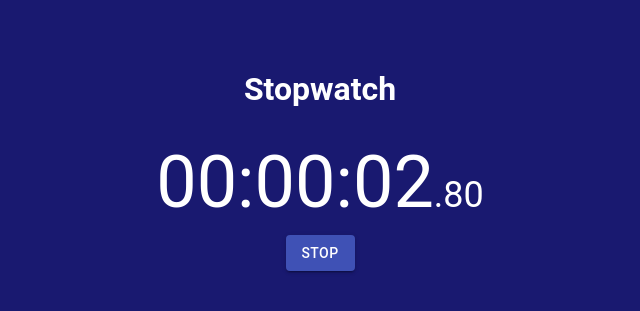
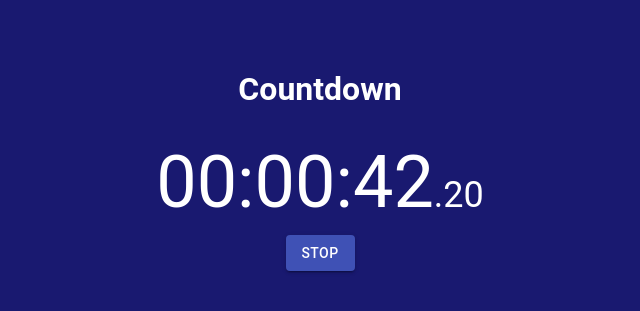
Before and after one commit to rusane/react-timer-app, a React (Create React App) app: page / in a window 1280 px wide. Both pictures are taken after a click on the button "START". Shown: the part 231-542 px from the top of the page, without its empty margins (320-960 px from the left). Built offline with nearby package versions, Linux system fonts and the light colour scheme.

Commit message:
Add basic Countdown component

```diff
--- a/src/App.js
+++ b/src/App.js
@@ -1,12 +1,13 @@
 import React from 'react';
-import Stopwatch from './Stopwatch';
+// import Stopwatch from './Stopwatch';
+import Countdown from './Countdown';
 import './App.css';
 
 class App extends React.Component {
   render() {
     return (
       <div className='main'>
-        <Stopwatch/>
+        <Countdown/>
       </div>
     );
   }
--- /dev/null
+++ b/src/Countdown.js
@@ -0,0 +1,90 @@
+import React from 'react';
+import './Stopwatch.css'; // decide if separate style sheets are necessary
+import Button from '@material-ui/core/Button';
+
+class Countdown extends React.Component {
+  state = {
+    isOn: false,
+    hasFinished: false,
+    elapsedTime: 0,
+    duration: 45000, // ms - hardcoded for now
+  };
+
+  handleStart = () => {
+    this.setState(state => {
+      const startTime = Date.now() - state.elapsedTime;
+      this.timer = setInterval(() => {
+        let delta = Date.now() - startTime;
+        if (delta >= state.duration) {
+            clearInterval(this.timer);
+            this.setState({
+                isOn: false,
+                hasFinished: true,
+                elapsedTime: state.duration
+            });
+        } else {
+            this.setState({ elapsedTime: delta });
+        }
+      }, 10);
+      return { isOn: !state.isOn };
+    });
+  };
+
+  handleStop = () => {
+    clearInterval(this.timer)
+    this.setState(state => {
+      return { isOn: !state.isOn };
+    });
+  };
+
+  handleReset = () => {
+    this.setState({
+        isOn: false,
+        hasFinished: false,
+        elapsedTime: 0
+    });
+    clearInterval(this.timer);
+  };
+
+  componentWillUnmount() {
+    clearInterval(this.timer);
+  }
+
+  formatTime(time, hasFinished) {
+    let ms = ('0' + Math.floor(time / 10) % 1000).slice(-2);
+    let seconds = ('0' + Math.floor(time / 1000) % 60).slice(-2);
+    let minutes = ('0' + Math.floor(time / 60000) % 60).slice(-2);
+    let hours = ('0' + Math.floor(time / 3600000) % 24).slice(-2);
+
+    let divClassName = 'time-format';
+    if (hasFinished) {
+      divClassName += '-finished';
+    }
+
+    return (
+      <div className={divClassName}>
+        <p className='hh-mm-ss'>{hours}:{minutes}:{seconds}</p>
+        <p className='ms'>.{ms}</p>
+      </div>
+    )
+  }
+
+  render() {
+    const {isOn, hasFinished, elapsedTime, duration} = this.state;
+
+    // Fix padding around reset button
+    return (
+      <div className='container'>
+          <h1>Countdown</h1>
+          {this.formatTime(duration - elapsedTime, hasFinished)}
+          {!isOn && !hasFinished && <Button variant='contained' color='primary' onClick={this.handleStart}>{elapsedTime === 0 ? 'Start': 'Resume'}</Button>}
+          {isOn && <Button variant='contained' color='primary' onClick={this.handleStop}>Stop</Button>}
+          <div>
+            {!isOn && elapsedTime > 0 ? <Button variant='contained' color='primary' onClick={this.handleReset}>Reset</Button> : null}
+          </div>
+      </div>
+    );
+  }
+}
+
+export default Countdown;
--- a/src/Stopwatch.css
+++ b/src/Stopwatch.css
@@ -10,6 +10,11 @@
     padding: 10px;
 }
 
+.time-format-finished {
+    padding: 10px;
+    color: grey;
+}
+
 .hh-mm-ss {
     display: inline;
     font-size: 72px
```
